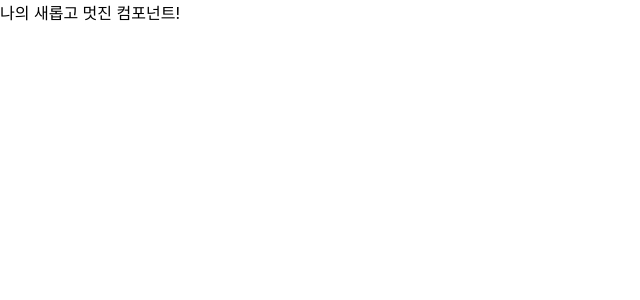
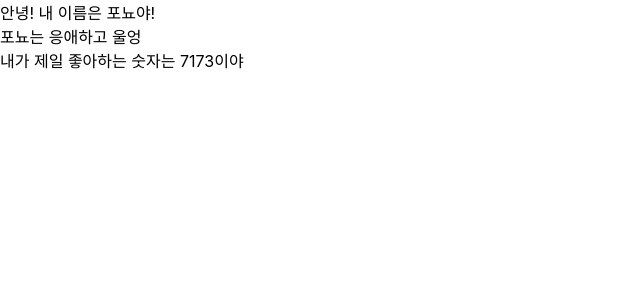
Before and after one commit to sookyeongyeom/the-art-of-react, a React (Create React App) app: page / in a window 1280 px wide. Shown: the top 300 px of the page, without its empty margins (0-640 px from the left). Built offline with nearby package versions, Linux system fonts and the light colour scheme.

Commit message:
:books: p103

```diff
--- a/src/App.js
+++ b/src/App.js
@@ -5,7 +5,11 @@ import MyComponent from './MyComponent';
 // import { Fragment } from 'react';
 
 const App = () => {
-  return <MyComponent />;
+  return (
+    <MyComponent name="포뇨" favoriteNumber={7173}>
+      응애
+    </MyComponent>
+  );
 };
 
 // class App extends Component() {
--- a/src/MyComponent.js
+++ b/src/MyComponent.js
@@ -1,5 +1,54 @@
-const MyComponent = () => {
-  return <div>나의 새롭고 멋진 컴포넌트!</div>;
-};
+import PropTypes from 'prop-types';
+
+// const MyComponent = ({ name, favoriteNumber, children }) => {
+//   // 위처럼 파라미터에서도 비구조화 가능
+//   // 비구조화 할당문법
+//   //   const { name, children } = props;
+//   return (
+//     <div>
+//       안녕! 내 이름은 {name}야!
+//       <br />
+//       포뇨는 {children}하고 울엉
+//       <br />
+//       내가 제일 좋아하는 숫자는 {favoriteNumber}이야
+//     </div>
+//   );
+// };
+
+import React, { Component } from 'react';
+
+class MyComponent extends Component {
+  static defaultProps = {
+    name: '초코',
+  };
+  static propTypes = {
+    name: PropTypes.string,
+    favoriteNumber: PropTypes.number.isRequired,
+  };
+  render() {
+    const { name, favoriteNumber, children } = this.props;
+    return (
+      <div>
+        안녕! 내 이름은 {name}야!
+        <br />
+        포뇨는 {children}하고 울엉
+        <br />
+        내가 제일 좋아하는 숫자는 {favoriteNumber}이야
+      </div>
+    );
+  }
+}
+
+// // 해당 props가 전달되지 않은 경우
+// MyComponent.defaultProps = {
+//   name: '초코',
+// };
+
+// // 해당 props가 다른 타입일 시 콘솔에 경고 출력
+// // isRequired - 해당 props가 전달되지 않았을 시 콘솔에 경고 출력
+// MyComponent.propTypes = {
+//   name: PropTypes.string,
+//   favoriteNumber: PropTypes.number.isRequired,
+// };
 
 export default MyComponent;
```
